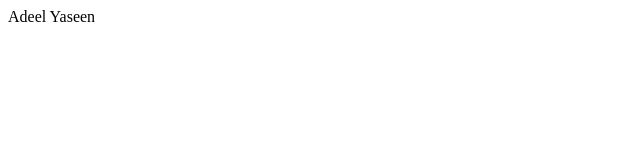
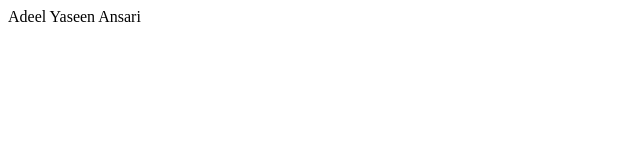
Before and after one commit to adeelch348/MyPracticeWork, a website: page about.html in a window 1280 px wide. Shown: the full height of the page, 0-640 px from the left. Drawn offline with Linux system fonts and the light colour scheme.

Commit message:
again test

```diff
--- a/about.html
+++ b/about.html
@@ -9,6 +9,6 @@
     <title>Contact Us</title>
   </head>
   <body>
-    Adeel Yaseen
+    Adeel Yaseen Ansari
   </body>
 </html>
```
